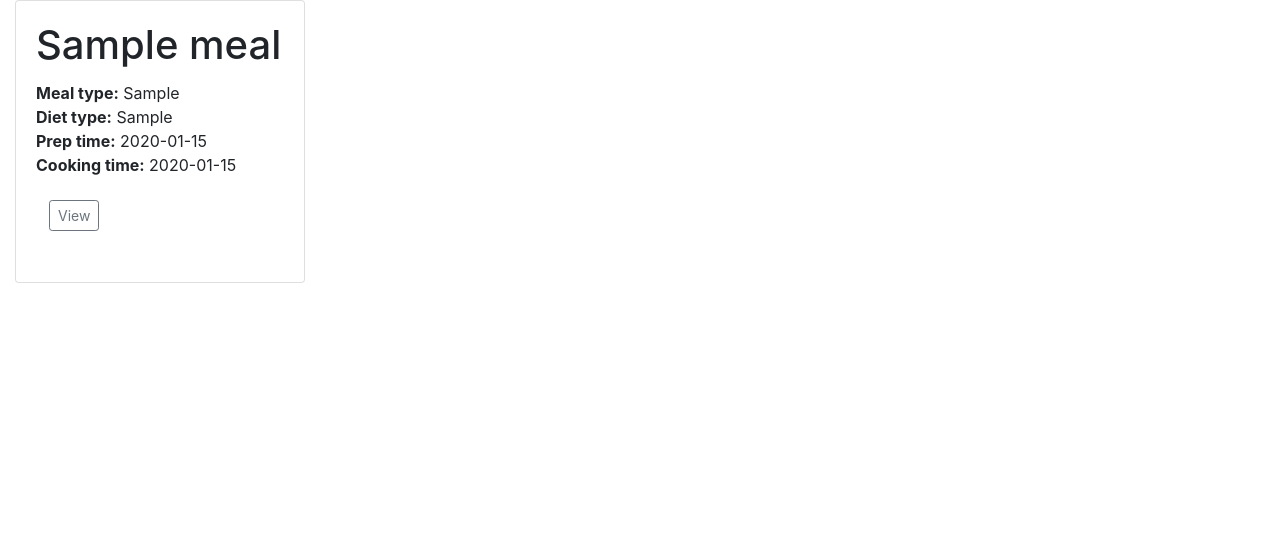
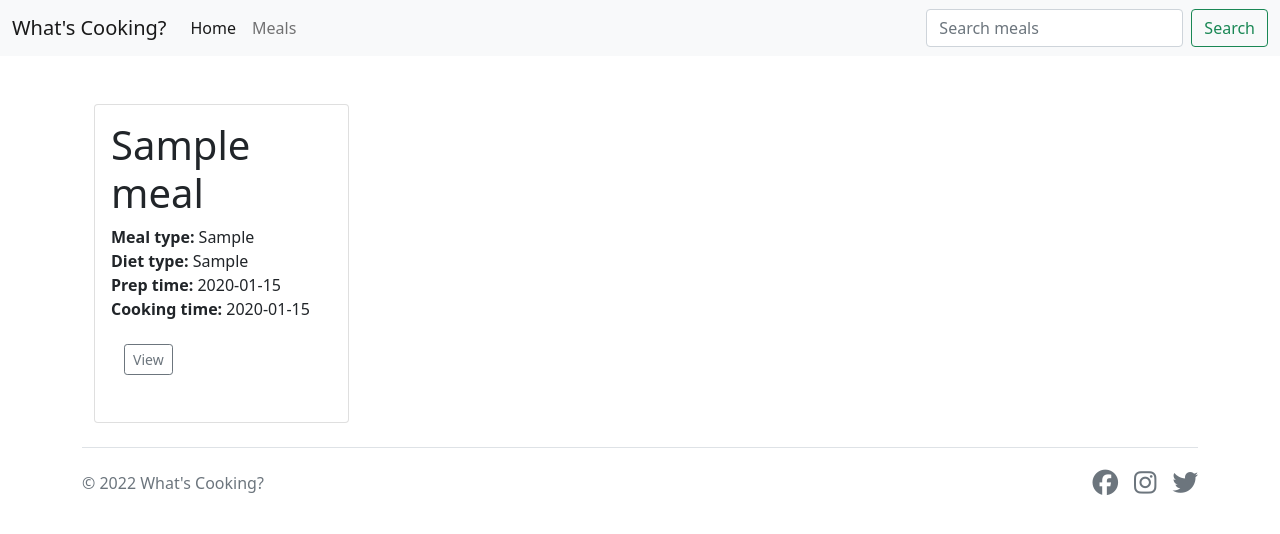
Before and after one commit to vkleer/CI_PP4_WhatsCooking, a Django app: page /meals/ in a window 1280 px wide. Shown: the top 534 px of the page. Run offline with Django 3.2, Linux system fonts and the light colour scheme; tables that the repository leaves empty hold one stand-in row (values such as "Sample post"); some libraries are stand-ins or nearby versions.

Commit message:
Add navbar and footer to base template, style social media icons in footer

```diff
--- a/static/css/style.css
+++ b/static/css/style.css
@@ -0,0 +1,6 @@
+/* Base template */
+
+.social-media > li {
+    font-size: 1.6rem;
+    vertical-align: bottom;
+}
--- a/templates/base.html
+++ b/templates/base.html
@@ -9,14 +9,50 @@
         <title>What's Cooking?</title>
         <link rel="stylesheet" href="{% static 'css/style.css' %}">
         <!-- Bootstrap CSS -->
-        <link rel="stylesheet" href="https://cdn.jsdelivr.net/npm/bootstrap@4.6.2/dist/css/bootstrap.min.css" integrity="sha384-xOolHFLEh07PJGoPkLv1IbcEPTNtaed2xpHsD9ESMhqIYd0nLMwNLD69Npy4HI+N" crossorigin="anonymous">
+        <link href="https://cdn.jsdelivr.net/npm/bootstrap@5.1.3/dist/css/bootstrap.min.css" rel="stylesheet" integrity="sha384-1BmE4kWBq78iYhFldvKuhfTAU6auU8tT94WrHftjDbrCEXSU1oBoqyl2QvZ6jIW3" crossorigin="anonymous">
     </head>
     <body>
-        <main>
-            {% block content %}
-            {% endblock content %}
-        </main>
+        <nav class="navbar navbar-expand-lg navbar-light bg-light">
+            <div class="container-fluid">
+              <a class="navbar-brand" href="#">What's Cooking?</a>
+              <button class="navbar-toggler" type="button" data-bs-toggle="collapse" data-bs-target="#navbarSupportedContent" aria-controls="navbarSupportedContent" aria-expanded="false" aria-label="Toggle navigation">
+                <span class="navbar-toggler-icon"></span>
+              </button>
+              <div class="collapse navbar-collapse" id="navbarSupportedContent">
+                <ul class="navbar-nav me-auto mb-2 mb-lg-0">
+                  <li class="nav-item">
+                    <a class="nav-link active" aria-current="page" href="#">Home</a>
+                  </li>
+                  <li class="nav-item">
+                    <a class="nav-link" href="/meals">Meals</a>
+                  </li>
+                </ul>
+                <form class="d-flex">
+                  <input class="form-control me-2" type="search" placeholder="Search meals" aria-label="Search">
+                  <button class="btn btn-outline-success" type="submit">Search</button>
+                </form>
+              </div>
+            </div>
+          </nav>
+          <div class="container pt-5">
+            <main>
+                {% block content %}
+                {% endblock content %}
+            </main>
+          </div>
     </body>
+    <div class="container">
+        <footer class="d-flex flex-wrap justify-content-between align-items-center py-3 mt-4 border-top">
+                <div class="col-md-4 d-flex align-items-center">
+                    <span class="text-muted">© 2022 What's Cooking?</span>
+                </div>
+                <ul class="nav col-md-4 justify-content-end social-media">
+                    <li class="ms-3"><a class="text-muted" href="#"><i class="fa-brands fa-facebook"></i></a></li>
+                    <li class="ms-3"><a class="text-muted" href="#"><i class="fa-brands fa-instagram"></i></a></li>
+                    <li class="ms-3"><a class="text-muted" href="#"><i class="fa-brands fa-twitter"></i></a></li>
+                </ul>
+        </footer>
+    </div>
     <!-- Font Awesome script -->
     <script src="https://kit.fontawesome.com/8c3e71dbf3.js" crossorigin="anonymous"></script>
     <!-- Bootstrap Script -->
```
